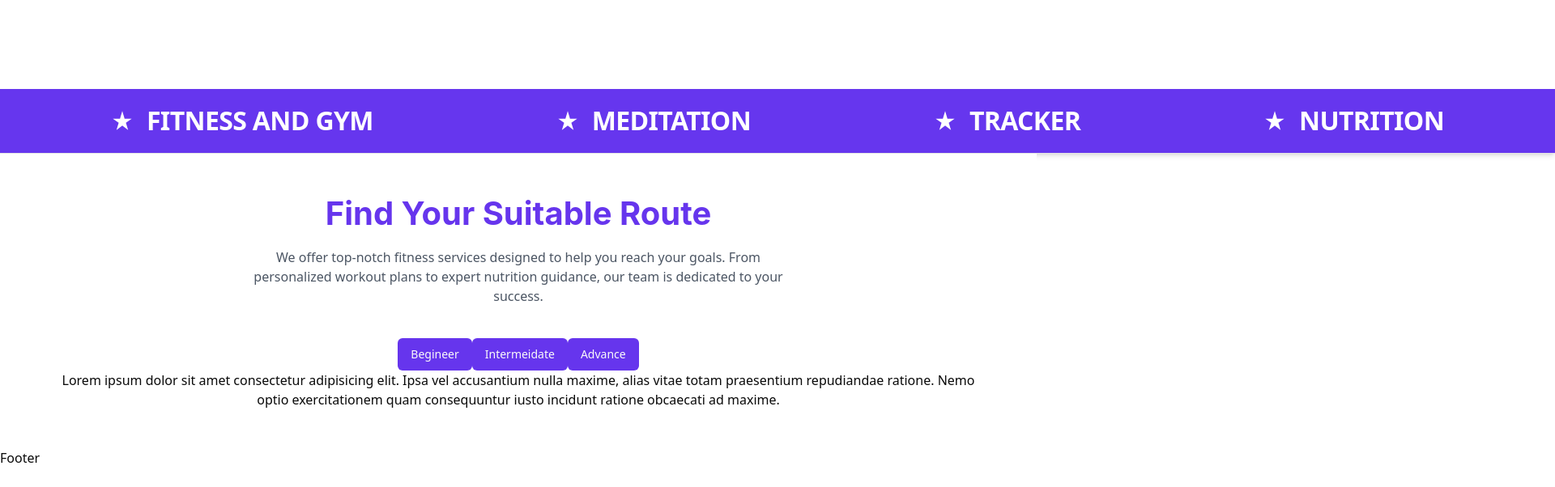
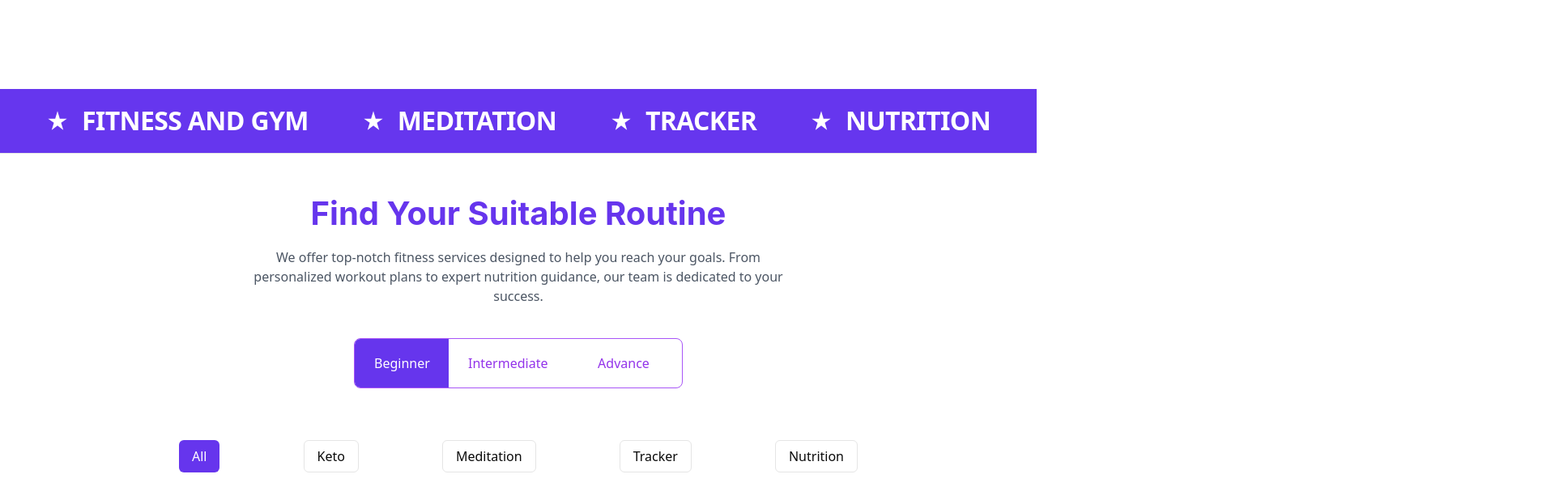
Before and after one commit to test-usa/alchemy_beta, a React (Vite) app in the folder client/: page / in a window 1280 px wide. Shown: the part 2174-2776 px from the top of the page at 81% size, 1920 px wide, since content can reach past the window. Before the commit the page ends 2752 px from the top, so only its background shows below. Built offline with nearby package versions, Linux system fonts and the light colour scheme.

Commit message:
suitble route and wickend list

```diff
--- a/client/src/components/ui/button.tsx
+++ b/client/src/components/ui/button.tsx
@@ -1,15 +1,15 @@
-import * as React from "react"
-import { Slot } from "@radix-ui/react-slot"
-import { cva, type VariantProps } from "class-variance-authority"
+import * as React from "react";
+import { Slot } from "@radix-ui/react-slot";
+import { cva, type VariantProps } from "class-variance-authority";
 
-import { cn } from "@/lib/utils"
+import { cn } from "@/lib/utils";
 
 const buttonVariants = cva(
   "inline-flex items-center justify-center gap-2 whitespace-nowrap rounded-md text-sm font-medium ring-offset-background transition-colors focus-visible:outline-none focus-visible:ring-2 focus-visible:ring-ring focus-visible:ring-offset-2 disabled:pointer-events-none disabled:opacity-50 [&_svg]:pointer-events-none [&_svg]:size-4 [&_svg]:shrink-0",
   {
     variants: {
       variant: {
-        default: "bg-primary text-primary-foreground hover:bg-primary/90",
+        default: "bg-primary text-primary-foreground hover:bg-primary",
         destructive:
           "bg-destructive text-destructive-foreground hover:bg-destructive/90",
         outline:
@@ -31,26 +31,26 @@ const buttonVariants = cva(
       size: "default",
     },
   }
-)
+);
 
 export interface ButtonProps
   extends React.ButtonHTMLAttributes<HTMLButtonElement>,
     VariantProps<typeof buttonVariants> {
-  asChild?: boolean
+  asChild?: boolean;
 }
 
 const Button = React.forwardRef<HTMLButtonElement, ButtonProps>(
   ({ className, variant, size, asChild = false, ...props }, ref) => {
-    const Comp = asChild ? Slot : "button"
+    const Comp = asChild ? Slot : "button";
     return (
       <Comp
         className={cn(buttonVariants({ variant, size, className }))}
         ref={ref}
         {...props}
       />
-    )
+    );
   }
-)
-Button.displayName = "Button"
+);
+Button.displayName = "Button";
 
-export { Button, buttonVariants }
+export { Button, buttonVariants };
--- a/client/src/pages/HomePage.tsx
+++ b/client/src/pages/HomePage.tsx
@@ -4,6 +4,7 @@ import MidNavCom from "../section/Home/MidNavCom";
 import WhyChoose from "@/section/Home/WhyChoose";
 import OurGallery from "@/section/Home/OurGallery";
 import FindRoute from "@/section/Home/FindRoute";
+import { WickendList } from "@/section/Home/WickendList";
 
 const HomePage = () => {
   return (
@@ -15,6 +16,7 @@ const HomePage = () => {
       <OurGallery />
       <MidNavCom />
       <FindRoute />
+      <WickendList />
     </div>
   );
 };
--- a/client/src/section/Home/FindRoute.tsx
+++ b/client/src/section/Home/FindRoute.tsx
@@ -1,26 +1,24 @@
-import { Button } from "@/components/ui/button";
 import Title from "@/shared/Title";
 
 const FindRoute = () => {
   return (
     <div className="text-center justify-center py-12 px-4 md:px-16 bg-white">
       <Title
-        heading="Find Your Suitable Route"
-        subHeading="We offer top-notch fitness services designed to help you reach your
-        goals. From personalized workout plans to expert nutrition guidance, our
-        team is dedicated to your success."
-      ></Title>
-      <div>
-        <Button>Begineer</Button>
-        <Button>Intermeidate</Button>
-        <Button>Advance</Button>
+        heading="Find Your Suitable Routine"
+        subHeading="We offer top-notch fitness services designed to help you reach your goals. From personalized workout plans to expert nutrition guidance, our team is dedicated to your success."
+      />
+
+      <div className=" inline-flex  border border-purple-500 rounded-lg overflow-hidden">
+        <button className="h-[60px] w-[116px] bg-primary text-white hover:bg-purple-700 rounded-none px-6 py-2">
+          Beginner
+        </button>
+        <button className="h-[60px] w-[144px] text-purple-600 hover:bg-purple-100 rounded-none px-6 py-2">
+          Intermediate
+        </button>
+        <button className="h-[60px] w-[144px] text-purple-600 hover:bg-purple-100 rounded-none px-6 py-2">
+          Advance
+        </button>
       </div>
-      <p>
-        Lorem ipsum dolor sit amet consectetur adipisicing elit. Ipsa vel
-        accusantium nulla maxime, alias vitae totam praesentium repudiandae
-        ratione. Nemo optio exercitationem quam consequuntur iusto incidunt
-        ratione obcaecati ad maxime.
-      </p>
     </div>
   );
 };
--- a/client/src/section/Home/MidNavCom.tsx
+++ b/client/src/section/Home/MidNavCom.tsx
@@ -2,37 +2,36 @@ import { MdStarRate } from "react-icons/md";
 
 const MidNavCom = () => {
   return (
-    <div className="w-[1920px] h-[80px] max-auto text-white bg-[#6636EE] flex justify-around items-center px-6 shadow-md border-b mt-20">
-      <div className="flex items-center gap-4">
+    <div className="w-full max-w-[1920px] mx-auto text-white bg-[#6636EE] flex flex-wrap md:flex-nowrap justify-around items-center px-4 md:px-6 shadow-md border-b mt-20 md:h-[80px] py-4 md:py-0">
+      <div className="flex items-center gap-2 md:gap-4 mb-4 md:mb-0">
         <p className="text-xl font-bold">
-          <MdStarRate className="w-[28px] h-[28px]" />
+          <MdStarRate className="w-6 h-6 md:w-[28px] md:h-[28px]" />
         </p>
-
-        <h1 className="text-[32px] font-bold text-white leading-[42.24px] tracking-[-0.02em]">
+        <h1 className="text-lg md:text-[32px] font-bold text-white leading-tight md:leading-[42.24px] tracking-tight md:tracking-[-0.02em]">
           FITNESS AND GYM
         </h1>
       </div>
-      <div className="flex items-center gap-4">
+      <div className="flex items-center gap-2 md:gap-4 mb-4 md:mb-0">
         <p className="text-xl font-bold">
-          <MdStarRate className="w-[28px] h-[28px]" />
+          <MdStarRate className="w-6 h-6 md:w-[28px] md:h-[28px]" />
         </p>
-        <h1 className="text-[32px] font-bold text-white leading-[42.24px] tracking-[-0.02em]">
+        <h1 className="text-lg md:text-[32px] font-bold text-white leading-tight md:leading-[42.24px] tracking-tight md:tracking-[-0.02em]">
           MEDITATION
         </h1>
       </div>
-      <div className="flex items-center gap-4">
+      <div className="flex items-center gap-2 md:gap-4 mb-4 md:mb-0">
         <p className="text-xl font-bold">
-          <MdStarRate className="w-[28px] h-[28px]" />
+          <MdStarRate className="w-6 h-6 md:w-[28px] md:h-[28px]" />
         </p>
-        <h1 className="text-[32px] font-bold text-white leading-[42.24px] tracking-[-0.02em]">
+        <h1 className="text-lg md:text-[32px] font-bold text-white leading-tight md:leading-[42.24px] tracking-tight md:tracking-[-0.02em]">
           TRACKER
         </h1>
       </div>
-      <div className="flex items-center gap-4">
+      <div className="flex items-center gap-2 md:gap-4 mb-4 md:mb-0">
         <p className="text-xl font-bold">
-          <MdStarRate className="w-[28px] h-[28px]" />
+          <MdStarRate className="w-6 h-6 md:w-[28px] md:h-[28px]" />
         </p>
-        <h1 className="text-[32px] font-bold text-white leading-[42.24px] tracking-[-0.02em]">
+        <h1 className="text-lg md:text-[32px] font-bold text-white leading-tight md:leading-[42.24px] tracking-tight md:tracking-[-0.02em]">
           NUTRITION
         </h1>
       </div>
--- a/client/src/section/Home/OurGallery.tsx
+++ b/client/src/section/Home/OurGallery.tsx
@@ -32,7 +32,7 @@ const OurGallery = () => {
         </div>
 
         <CarouselContent className="flex items-center justify-center">
-          {[0, 1, 2, 3].map((photo, index) => (
+          {[0, 1, 2, 3].map((_photo, index) => (
             <CarouselItem
               key={index}
               className="md:basis-1/3 p-2 flex justify-center"
--- /dev/null
+++ b/client/src/section/Home/WickendList.tsx
@@ -0,0 +1,83 @@
+import { useState } from "react";
+import { Button } from "@/components/ui/button";
+import {
+  Table,
+  TableHeader,
+  TableRow,
+  TableHead,
+  TableBody,
+  TableCell,
+} from "@/components/ui/table";
+
+const filters = ["All", "Keto", "Meditation", "Tracker", "Nutrition"];
+const schedule = [
+  { day: "Monday", activity: "Power Yoga", time: "09:00" },
+  { day: "Tuesday", activity: "Meditation", time: "09:00" },
+  { day: "Wednesday", activity: "Meditation", time: "09:00" },
+  { day: "Thursday", activity: "Power Yoga", time: "09:00" },
+  { day: "Friday", activity: "Meditation", time: "09:00" },
+  { day: "Saturday", activity: "Power Yoga", time: "09:00" },
+  { day: "Sunday", activity: "Power Yoga", time: "09:00" },
+];
+
+export function WickendList() {
+  const [activeFilter, setActiveFilter] = useState("All");
+
+  return (
+    <div className="flex justify-center px-4 sm:px-6 lg:px-8">
+      <div className="p-4 w-full max-w-[870px] relative">
+        <div className="flex flex-wrap gap-2 mb-6 justify-center sm:justify-between">
+          {filters.map((filter) => (
+            <Button
+              key={filter}
+              onClick={() => setActiveFilter(filter)}
+              variant={activeFilter === filter ? "default" : "outline"}
+              className={`$${
+                activeFilter === filter
+                  ? "bg-primary text-white"
+                  : "text-primary"
+              } px-4 py-2 text-sm sm:text-base`}
+            >
+              {filter}
+            </Button>
+          ))}
+        </div>
+
+        <div className="overflow-x-auto">
+          <Table className="min-w-full border-collapse border border-gray-200">
+            <TableHeader>
+              <TableRow>
+                {schedule.map((item) => (
+                  <TableHead
+                    key={item.day}
+                    className="bg-primary text-white text-center text-xs sm:text-sm px-2 py-3"
+                  >
+                    {item.day}
+                  </TableHead>
+                ))}
+              </TableRow>
+            </TableHeader>
+            <TableBody>
+              {[...Array(7)].map((_, rowIndex) => (
+                <TableRow
+                  key={rowIndex}
+                  className={rowIndex % 2 === 0 ? "bg-gray-50" : "bg-white"}
+                >
+                  {schedule.map((item) => (
+                    <TableCell
+                      key={item.day + rowIndex}
+                      className="text-center text-gray-700 text-xs sm:text-sm px-2 py-3"
+                    >
+                      <div>{item.activity}</div>
+                      <div>{item.time}</div>
+                    </TableCell>
+                  ))}
+                </TableRow>
+              ))}
+            </TableBody>
+          </Table>
+        </div>
+      </div>
+    </div>
+  );
+}
```
Also changed, not shown: client/src/section/Home/BodyStimina.tsx (+21 -21 lines), client/src/section/Home/WhyChoose.tsx (+6 -4 lines).
